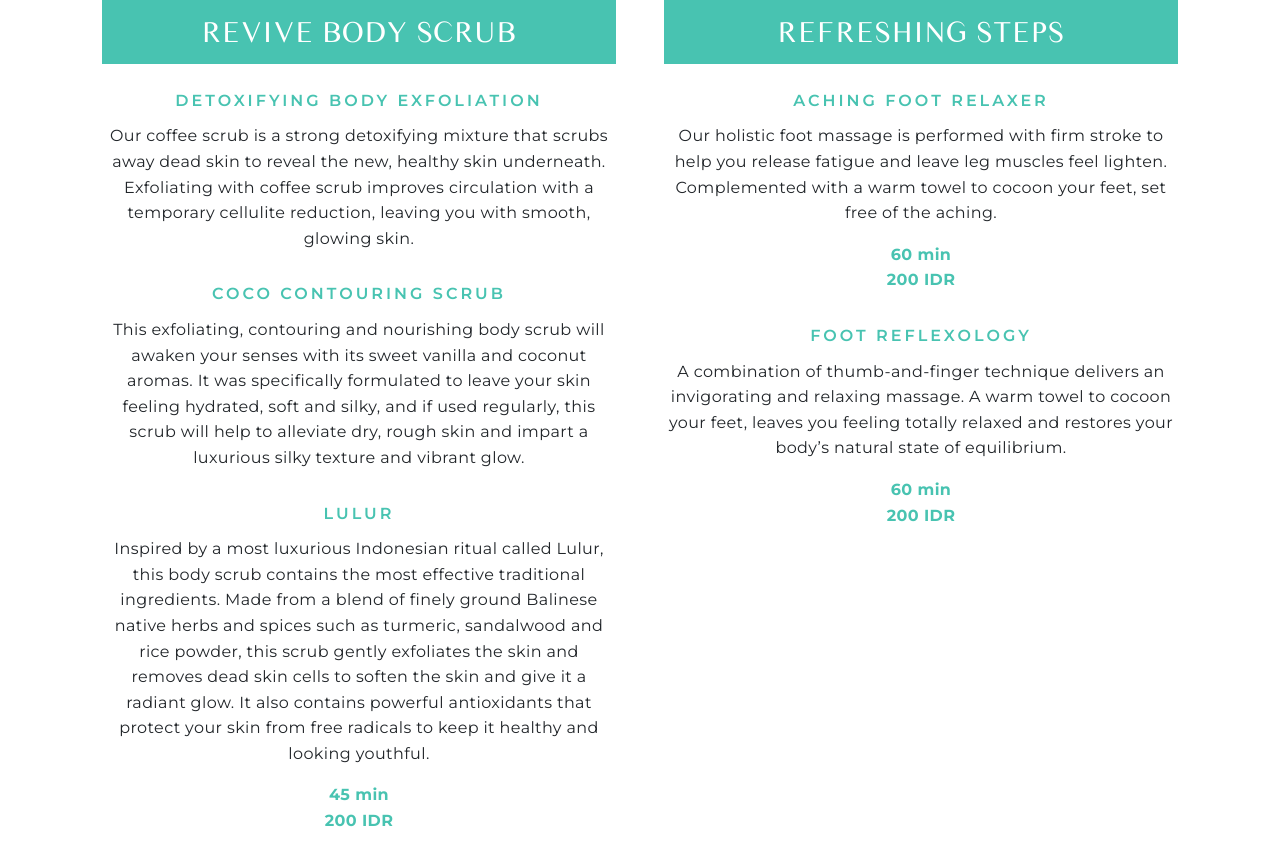
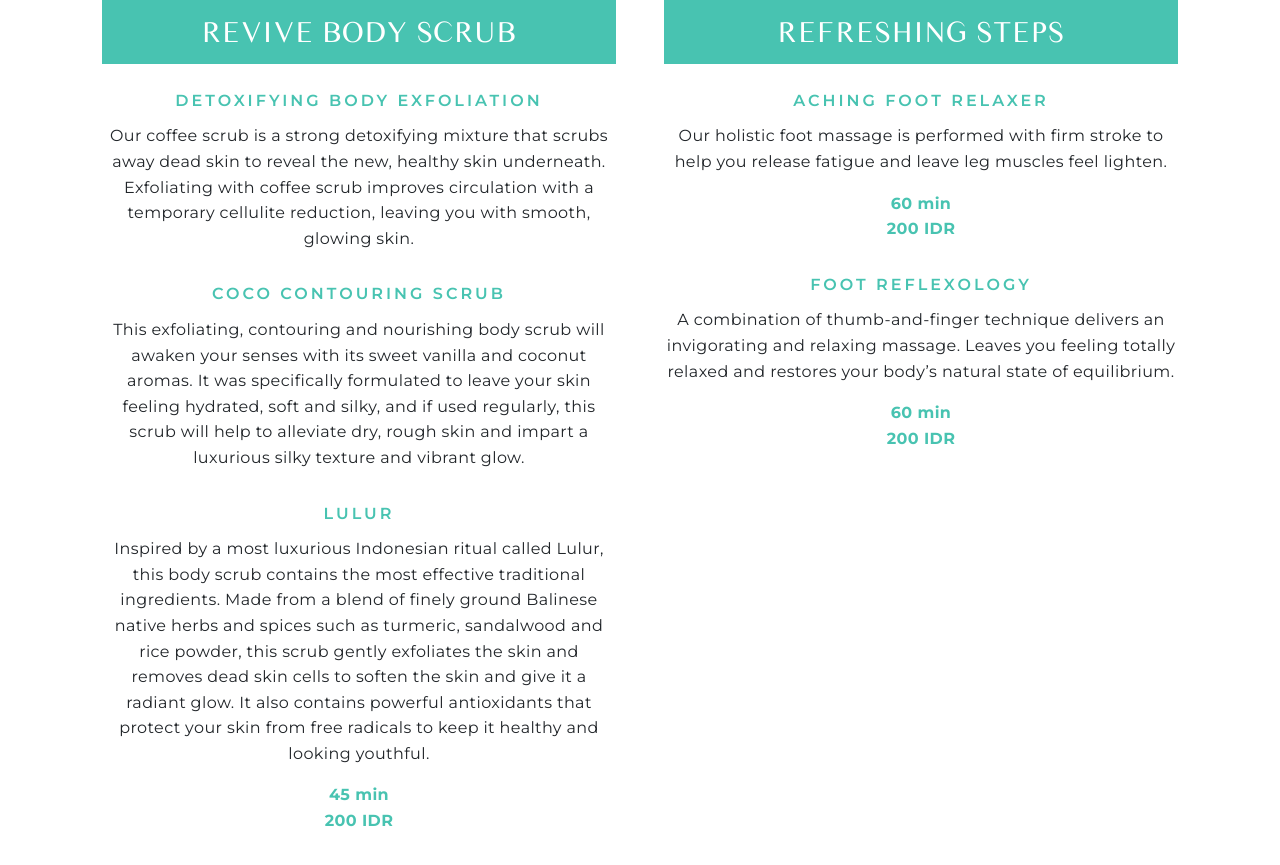
Before and after one commit to aldipee/redayspa, a Next.js app: page /treatment-menu in a window 1280 px wide. Shown: the part 5220-6085 px from the top of the page. Built offline with nearby package versions, Linux system fonts and the light colour scheme.

Commit message:
remove wording on foot massages

```diff
--- a/pages/treatment-menu.js
+++ b/pages/treatment-menu.js
@@ -534,8 +534,7 @@ export default function Home() {
                         <div className="sm-heading">ACHING FOOT RELAXER</div>
                         <p>
                           Our holistic foot massage is performed with firm stroke to help you release fatigue and leave
-                          leg muscles feel lighten. Complemented with a warm towel to cocoon your feet, set free of the
-                          aching.
+                          leg muscles feel lighten.
                         </p>
                         <p className="font-bold green">
                           60 min
@@ -546,8 +545,7 @@ export default function Home() {
                       <div className="text-center mb30">
                         <div className="sm-heading">FOOT REFLEXOLOGY</div>
                         <p>
-                          A combination of thumb-and-finger technique delivers an invigorating and relaxing massage. A
-                          warm towel to cocoon your feet, leaves you feeling totally relaxed and restores your body’s
+                          A combination of thumb-and-finger technique delivers an invigorating and relaxing massage. Leaves you feeling totally relaxed and restores your body’s
                           natural state of equilibrium.
                         </p>
                         <p className="font-bold green">
```
